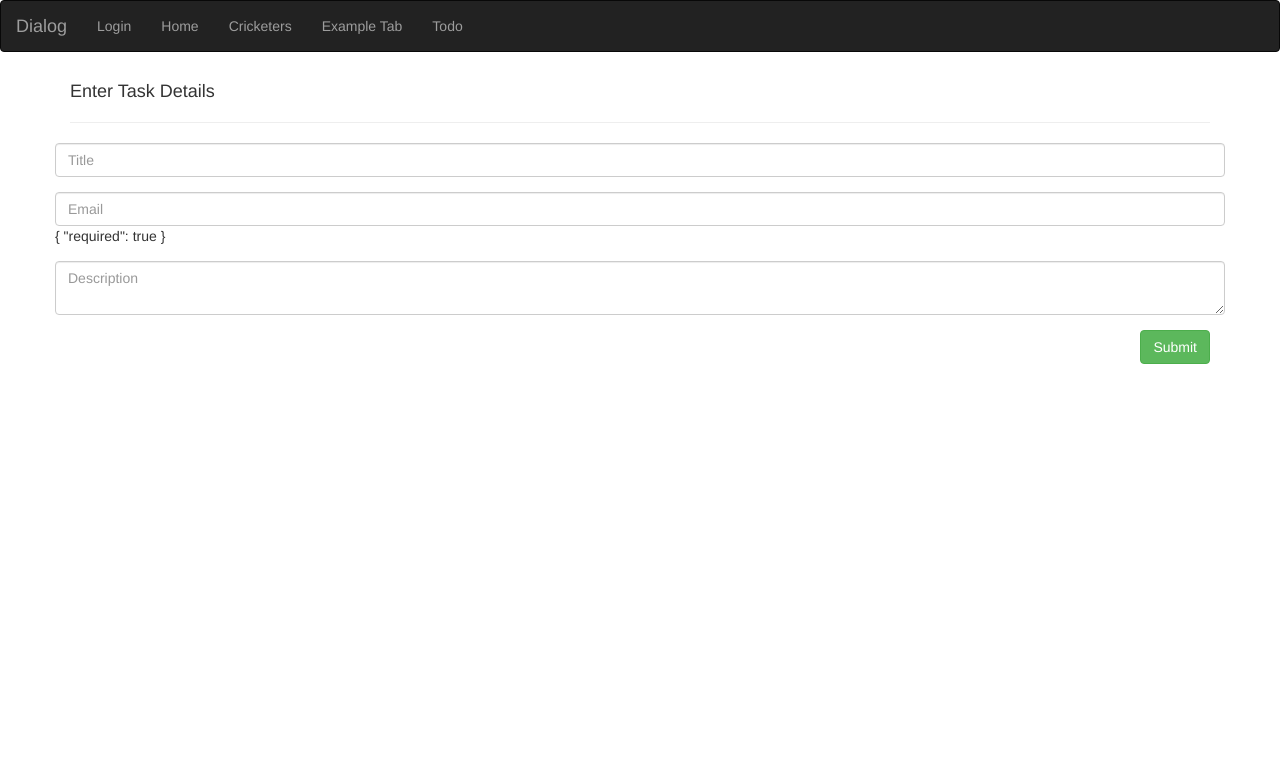
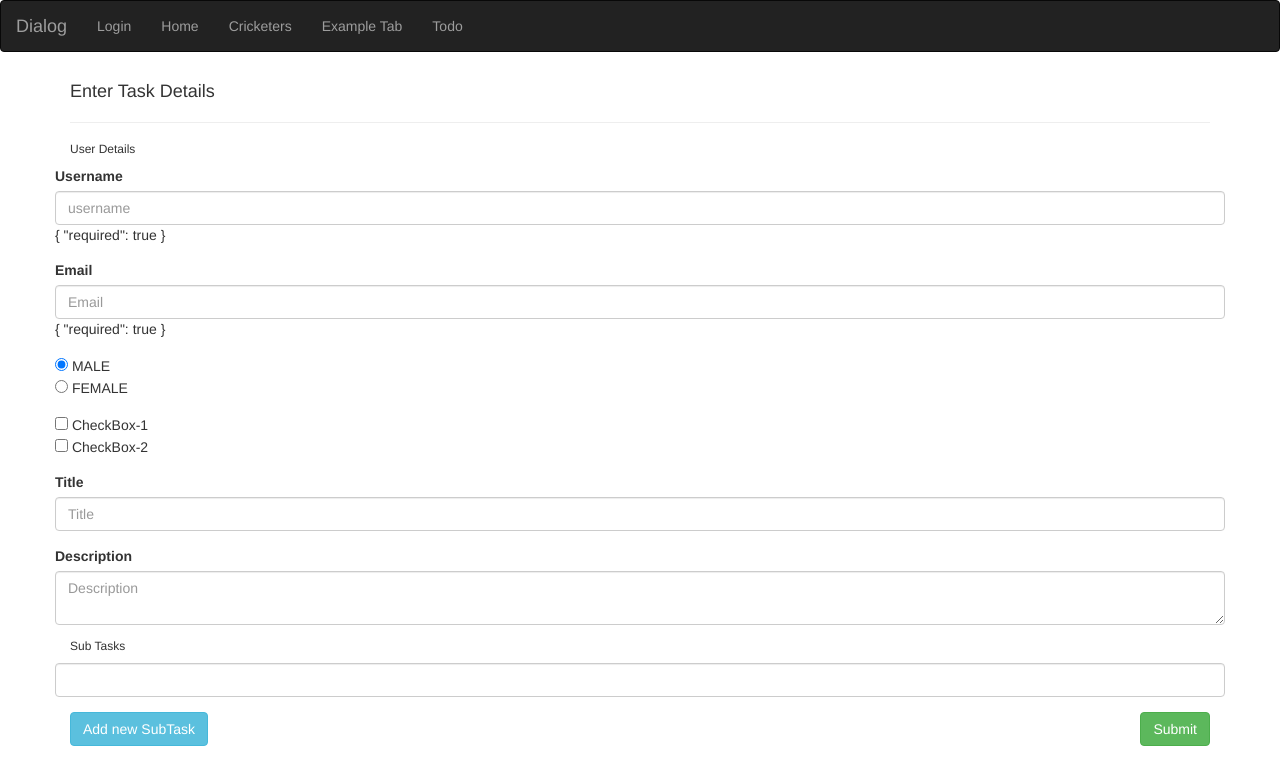
Before and after one commit to js-lecs/dialog-intro, an Angular app: page /app/todo in a window 1280 px wide. Shown: the top 784 px of the page. Built offline with nearby package versions, Linux system fonts and the light colour scheme; sample sign-in values are in the browser's storage.

Commit message:
advanced Forms

```diff
--- a/src/app/components/todo/todo-form/todo-form.component.html
+++ b/src/app/components/todo/todo-form/todo-form.component.html
@@ -3,26 +3,71 @@
   <hr>
   <form [formGroup]="todoForm" (ngSubmit)="submit()" class="form-horizontal">
 
+
+    <div formGroupName="userDetails">
+      <h6> User Details</h6>
+      <div class="form-group">
+        <label> Username</label>
+        <input type="text" formControlName="username" placeholder="username" class="form-control">
+        <div *ngIf="todoForm.controls['userDetails'].controls['username'].invalid">
+          {{todoForm.controls['userDetails'].controls['username'].errors | json}}
+        </div>
+      </div>
+
+      <div class="form-group">
+        <label> Email</label>
+        <input type="text" formControlName="email" class="form-control" placeholder="Email">
+        <div *ngIf="todoForm.controls['userDetails'].controls['email'].invalid">
+          {{todoForm.controls['userDetails'].controls['email'].errors | json}}
+        </div>
+      </div>
+
+      <div class="form-group">
+        <div *ngFor="let gender of genderList">
+          <input type="radio" name="" formControlName="gender" [value]="gender"> {{gender}}
+        </div>
+      </div>
+
+      <div class="form-group" formArrayName="checkboxes">
+        <div *ngFor="let chk of checkBoxList; let i = index">
+          <input type="checkbox" [formControlName]="i" [value]="chk"> {{chk}}
+        </div>
+
+      </div>
+
+    </div>
+
+
     <div class="form-group">
+      <label> Title</label>
       <input type="text" formControlName="title" class="form-control" placeholder="Title">
       <div *ngIf="todoForm.controls['title'].invalid && todoForm.controls['title'].touched">
         {{todoForm.controls['title'].errors | json}}
       </div>
     </div>
 
+
     <div class="form-group">
-      <input type="text" formControlName="email" class="form-control" placeholder="Email">
-      <div *ngIf="todoForm.controls['email'].invalid">
-        {{todoForm.controls['email'].errors | json}}
-      </div>
-    </div>
-    <div class="form-group">
+      <label> Description</label>
       <textarea type="text" formControlName="description" class="form-control" placeholder="Description"></textarea>
       <div *ngIf="todoForm.controls['description'].invalid">
         {{todoForm.controls['description'].errors | json}}
       </div>
     </div>
 
+    <div formArrayName="subTasks">
+      <h6> Sub Tasks</h6>
+
+      <div class="form-group" *ngFor="let subTaskControl of todoForm.controls['subTasks'].controls; let i = index">
+        <input type="text" class="form-control" [formControlName]="i">
+        <div *ngIf="todoForm.controls['subTasks'].controls[i].invalid">
+          {{todoForm.controls['subTasks'].controls[i].errors | json}}
+        </div>
+      </div>
+
+    </div>
+
+    <button type="button" class="btn btn-info" (click)="addNewSubTask()"> Add new SubTask</button>
     <button class="btn btn-success pull-right"> Submit</button>
   </form>
 </div>
--- a/src/app/components/todo/todo-form/todo-form.component.ts
+++ b/src/app/components/todo/todo-form/todo-form.component.ts
@@ -1,6 +1,6 @@
 import { Component, OnInit } from '@angular/core';
-import { FormBuilder, FormGroup, Validators } from '@angular/forms';
-import { FormControl } from '@angular/forms/src/model';
+import { FormBuilder, FormGroup, Validators, FormControl, FormArray } from '@angular/forms';
+
 
 
 
@@ -13,6 +13,10 @@ import { FormControl } from '@angular/forms/src/model';
 export class TodoFormComponent implements OnInit {
 
   todoForm: FormGroup;
+  genderList: Array<String> = ['MALE', 'FEMALE'];
+
+  checkBoxList: Array<String> = ['CheckBox-1', 'CheckBox-2'];
+
 
   const_name = 'abc';
   constructor(private fb: FormBuilder) {
@@ -24,10 +28,27 @@ export class TodoFormComponent implements OnInit {
 
   initForm() {
     this.todoForm = this.fb.group({
+      'userDetails': this.fb.group({
+        'username': ['', [Validators.required, Validators.maxLength(10)]],
+        'email': ['', [Validators.required, Validators.email]],
+        'gender': [this.genderList[0]],
+        'checkboxes': this.fb.array([
+          [false],
+          [false]
+        ])
+
+      }),
       'title': ['', [Validators.required, Validators.maxLength(15), Validators.pattern(/^[0-9]{10}/)]],
-      'email': ['', [Validators.required, Validators.email]],
-      'description': ['', [], [this.asyncValidation.bind(this)]]
+      'description': ['', [], [this.asyncValidation.bind(this)]],
+      'subTasks': this.fb.array([
+        ['', [Validators.minLength(5)]]
+      ])
     });
+  }
+
+  addNewSubTask() {
+    (<FormArray>this.todoForm.controls['subTasks']).insert(0, new FormControl('', [Validators.minLength(5)]));
+
   }
 
   customValidation(c: FormControl) {
@@ -60,10 +81,23 @@ export class TodoFormComponent implements OnInit {
   submit() {
     if (this.todoForm.valid) {
       const values = this.todoForm.value;
+      values.userDetails.checkboxes = this.resolveCheckBoxValuesToArray(
+        values.userDetails.checkboxes, this.checkBoxList);
       console.log(values);
     } else {
       alert('invalid');
     }
     console.log(this.todoForm);
   }
+
+
+  resolveCheckBoxValuesToArray(checkBoxArray, labelArray) {
+    const arr = [];
+    checkBoxArray.map((value, key) => {
+      if (value) {
+        arr.push(labelArray[key]);
+      }
+    });
+    return arr;
+  }
 }
```
